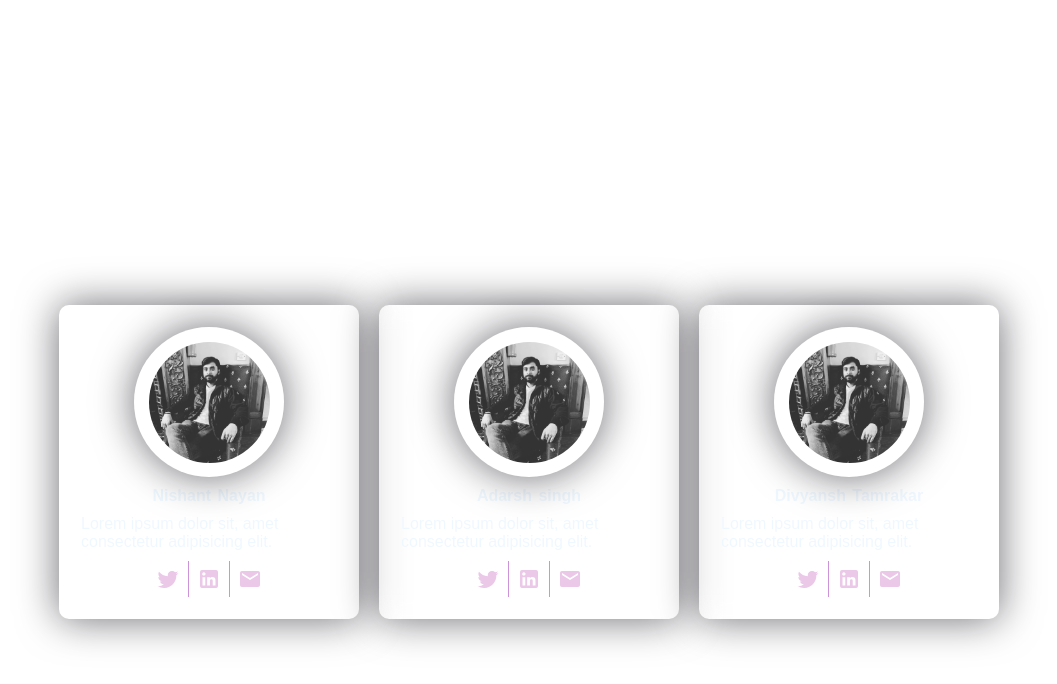
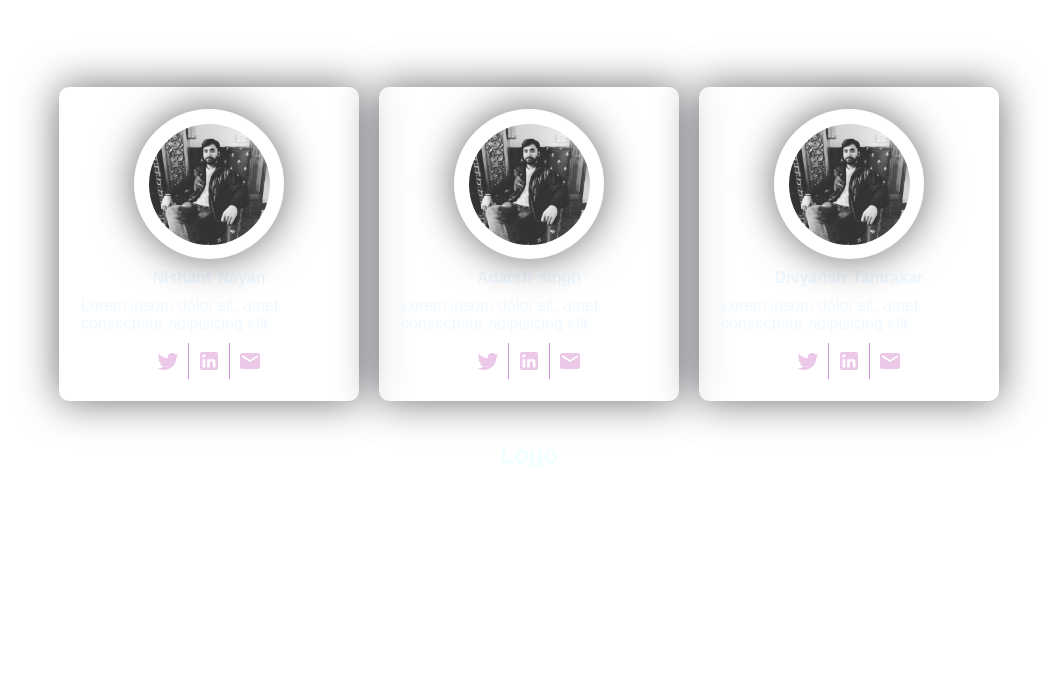
Before and after one commit to divyansh-tamrakar/peace-hub, a React (Create React App) app: page / in a window 1280 px wide. Shown: the part 1621-2305 px from the top of the page, without its empty margins (111-1168 px from the left). After the commit the page ends 2090 px from the top, so only its background shows below. Built offline with nearby package versions, Linux system fonts and the light colour scheme; the HTML template or start-up script is replaced by a standard one.

Commit message:
dded footer to App and designed it

```diff
--- a/src/App.css
+++ b/src/App.css
@@ -7,6 +7,7 @@
 .footer {
   display: flex;
   justify-content: space-around;
+  flex-direction: column;
   align-items: center;
   margin-top: 15px;
 }
--- a/src/App.js
+++ b/src/App.js
@@ -3,6 +3,7 @@ import About from './components/About/About';
 import Header from './components/Header/Header';
 import Contacts from './components/Contacts/Contacts';
 import NavBar from './components/Navigation/NavBar';
+import Footer from './components/Footer/Footer';
 
 function App() {
   return (
@@ -12,6 +13,7 @@ function App() {
       <About />
       <footer className='footer' id='footerId'>
         <Contacts />
+        <Footer />
       </footer>
     </div>
   );
```
